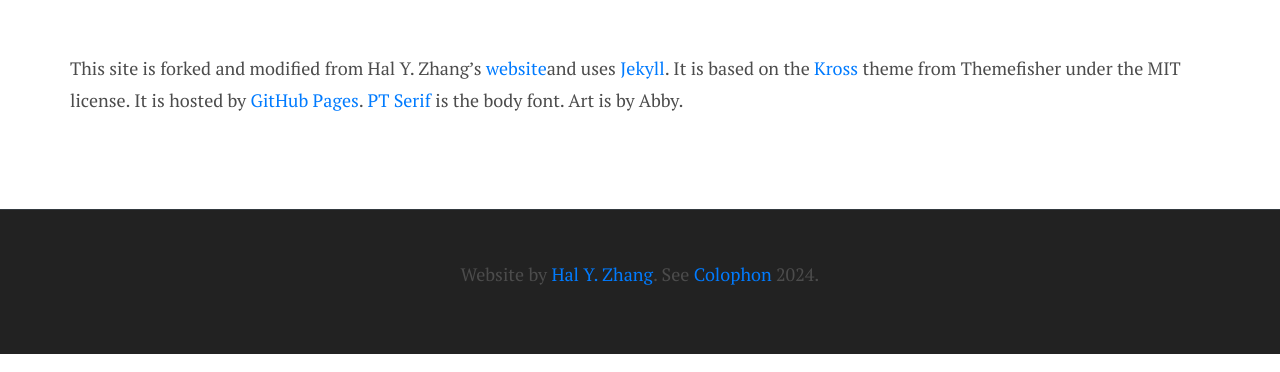
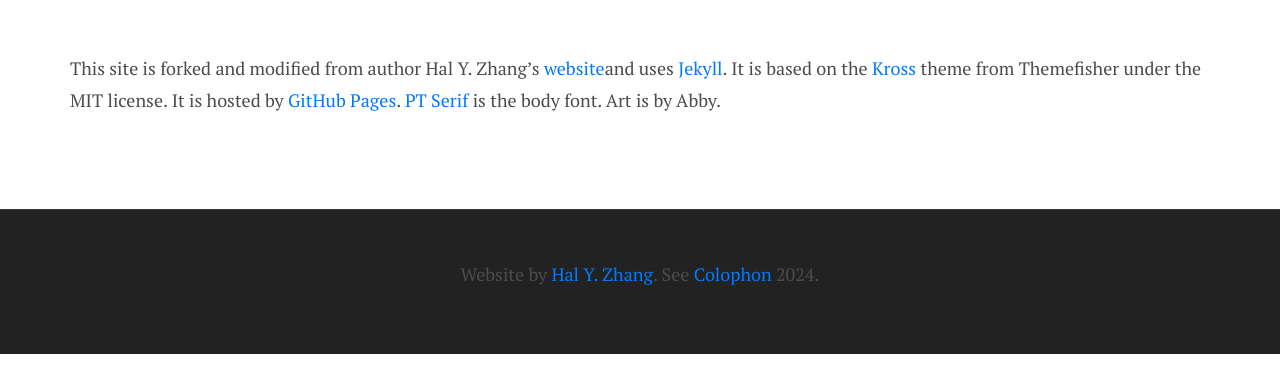
Before and after one commit to abbynicoleyee/abbynicoleyee.github.io, a Jekyll site: the page built from _pages/colophon.html, in a window 1280 px wide, cut to the strip 528-900 px from the top of the page. Built offline with Jekyll 4.4.1, drawn with Linux system fonts in a browser that asks for light colours.

Commit message:
Update settings.yml

```diff
--- a/_data/settings.yml
+++ b/_data/settings.yml
@@ -120,5 +120,5 @@
 # Colophon
 
 colophon:
-  - This site is forked and modified from Hal Y. Zhang's [website](https://halyzhang.com/)and uses [Jekyll](https://jekyllrb.com/). It is based on the [Kross](https://github.com/themefisher/kross-jekyll) theme from Themefisher under the MIT license.
+  - This site is forked and modified from author Hal Y. Zhang's [website](https://halyzhang.com/)and uses [Jekyll](https://jekyllrb.com/). It is based on the [Kross](https://github.com/themefisher/kross-jekyll) theme from Themefisher under the MIT license.
     It is hosted by [GitHub Pages](https://pages.github.com/). [PT Serif](https://fonts.google.com/specimen/PT+Serif) is the body font. Art is by Abby.
```
